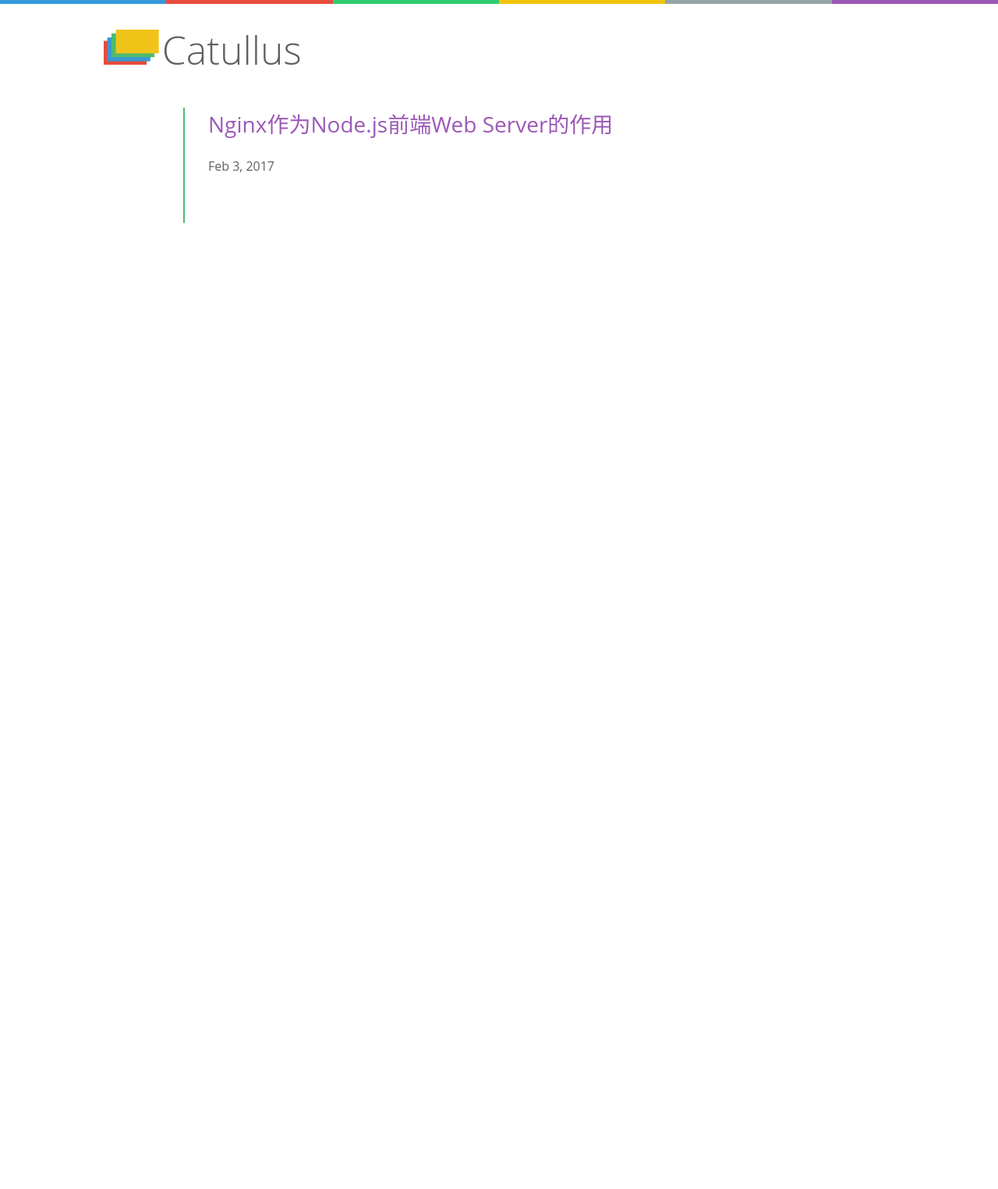
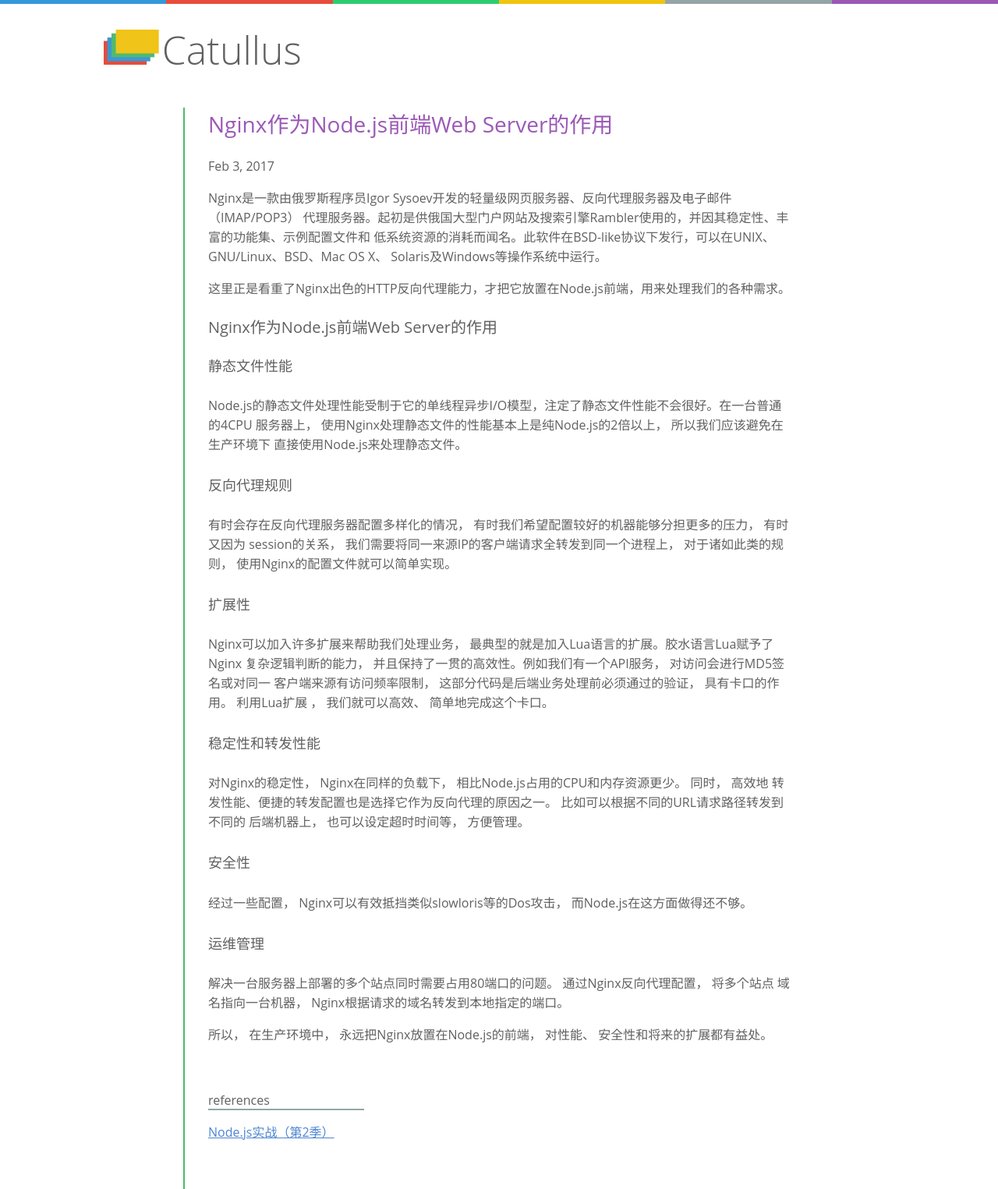
Before and after one commit to Yann-Wang/yann-wang.github.io, a Jekyll site: the page built from _posts/2017-02-03-why-use-Nginx-as-Node.js-web-server.md, in a window 1280 px wide. Shown: the whole page at 78% size. Built offline with Jekyll 4.4.1, drawn with Linux system fonts in a browser that asks for light colours; before the commit the page ends 900 px from its top, so only the background shows below that.

Commit message:
add 'why use Nginx as Node.js web server'

```diff
--- a/_posts/2017-02-03-why-use-Nginx-as-Node.js-web-server.md
+++ b/_posts/2017-02-03-why-use-Nginx-as-Node.js-web-server.md
@@ -4,3 +4,54 @@
 date: 2017-02-03
 tags: [nginx, Node.js]
 ---
+
+Nginx是一款由俄罗斯程序员Igor Sysoev开发的轻量级网页服务器、反向代理服务器及电子邮件（IMAP/POP3）
+代理服务器。起初是供俄国大型门户网站及搜索引擎Rambler使用的，并因其稳定性、丰富的功能集、示例配置文件和
+低系统资源的消耗而闻名。此软件在BSD-like协议下发行，可以在UNIX、GNU/Linux、BSD、Mac OS X、
+Solaris及Windows等操作系统中运行。
+
+这里正是看重了Nginx出色的HTTP反向代理能力，才把它放置在Node.js前端，用来处理我们的各种需求。
+
+<!-- more -->
+
+#### Nginx作为Node.js前端Web Server的作用
+
+##### 静态文件性能
+
+Node.js的静态文件处理性能受制于它的单线程异步I/O模型，注定了静态文件性能不会很好。在一台普通的4CPU
+服务器上， 使用Nginx处理静态文件的性能基本上是纯Node.js的2倍以上， 所以我们应该避免在生产环境下
+直接使用Node.js来处理静态文件。
+
+##### 反向代理规则
+
+有时会存在反向代理服务器配置多样化的情况， 有时我们希望配置较好的机器能够分担更多的压力， 有时又因为
+session的关系， 我们需要将同一来源IP的客户端请求全转发到同一个进程上， 对于诸如此类的规则，
+使用Nginx的配置文件就可以简单实现。
+
+##### 扩展性
+
+Nginx可以加入许多扩展来帮助我们处理业务， 最典型的就是加入Lua语言的扩展。胶水语言Lua赋予了Nginx
+复杂逻辑判断的能力， 并且保持了一贯的高效性。例如我们有一个API服务， 对访问会进行MD5签名或对同一
+客户端来源有访问频率限制， 这部分代码是后端业务处理前必须通过的验证， 具有卡口的作用。 利用Lua扩展
+， 我们就可以高效、 简单地完成这个卡口。
+
+##### 稳定性和转发性能
+
+对Nginx的稳定性， Nginx在同样的负载下， 相比Node.js占用的CPU和内存资源更少。 同时， 高效地
+转发性能、便捷的转发配置也是选择它作为反向代理的原因之一。 比如可以根据不同的URL请求路径转发到不同的
+后端机器上， 也可以设定超时时间等， 方便管理。
+
+##### 安全性
+
+经过一些配置， Nginx可以有效抵挡类似slowloris等的Dos攻击， 而Node.js在这方面做得还不够。
+
+##### 运维管理
+
+解决一台服务器上部署的多个站点同时需要占用80端口的问题。 通过Nginx反向代理配置， 将多个站点
+域名指向一台机器， Nginx根据请求的域名转发到本地指定的端口。
+
+所以， 在生产环境中， 永远把Nginx放置在Node.js的前端， 对性能、 安全性和将来的扩展都有益处。
+
+<div class="references">references</div>
+
+[Node.js实战（第2季）](https://book.douban.com/subject/26642320/)
--- a/assets/css/post.scss
+++ b/assets/css/post.scss
@@ -93,4 +93,7 @@
   width: 200px;
   margin-top: 60px;
   border-bottom: 2px solid #95a5a6;
+  @media screen and(max-width:768px){
+    width: 105px;
+  }
 }
```
